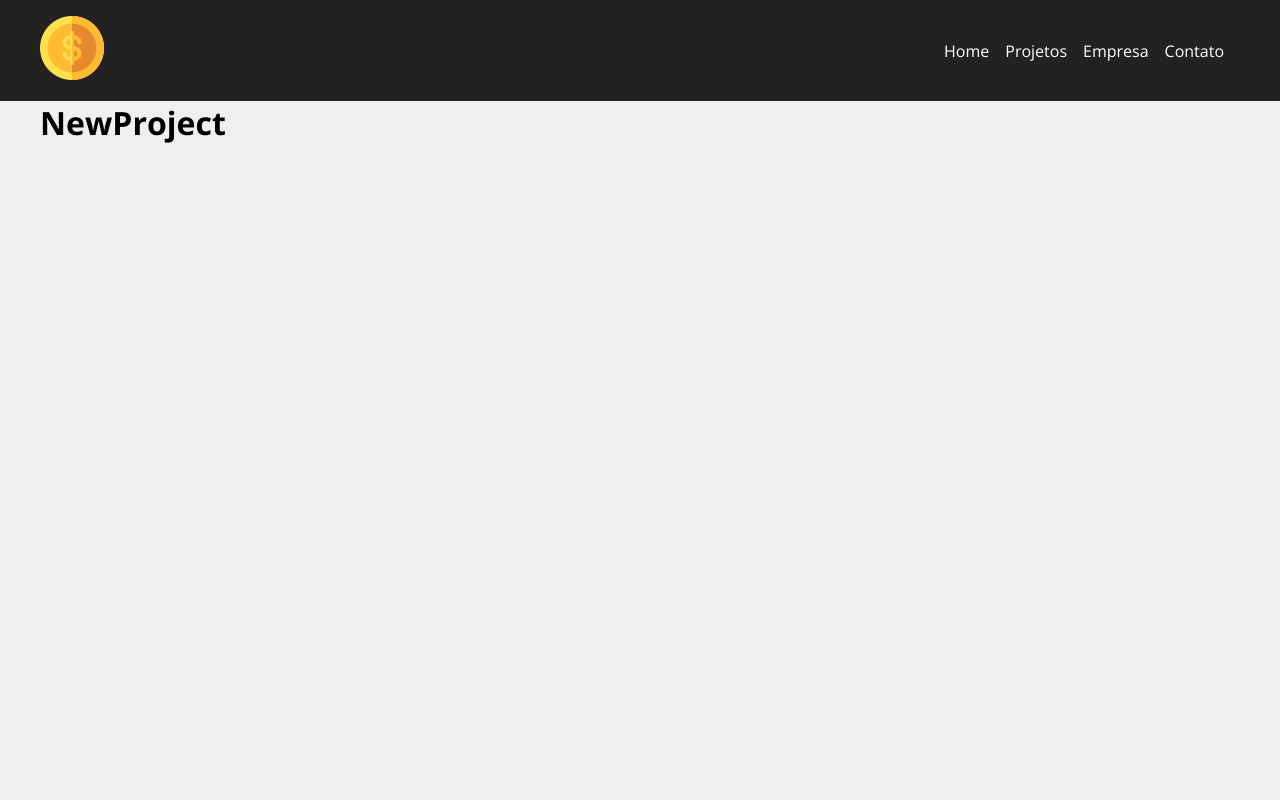
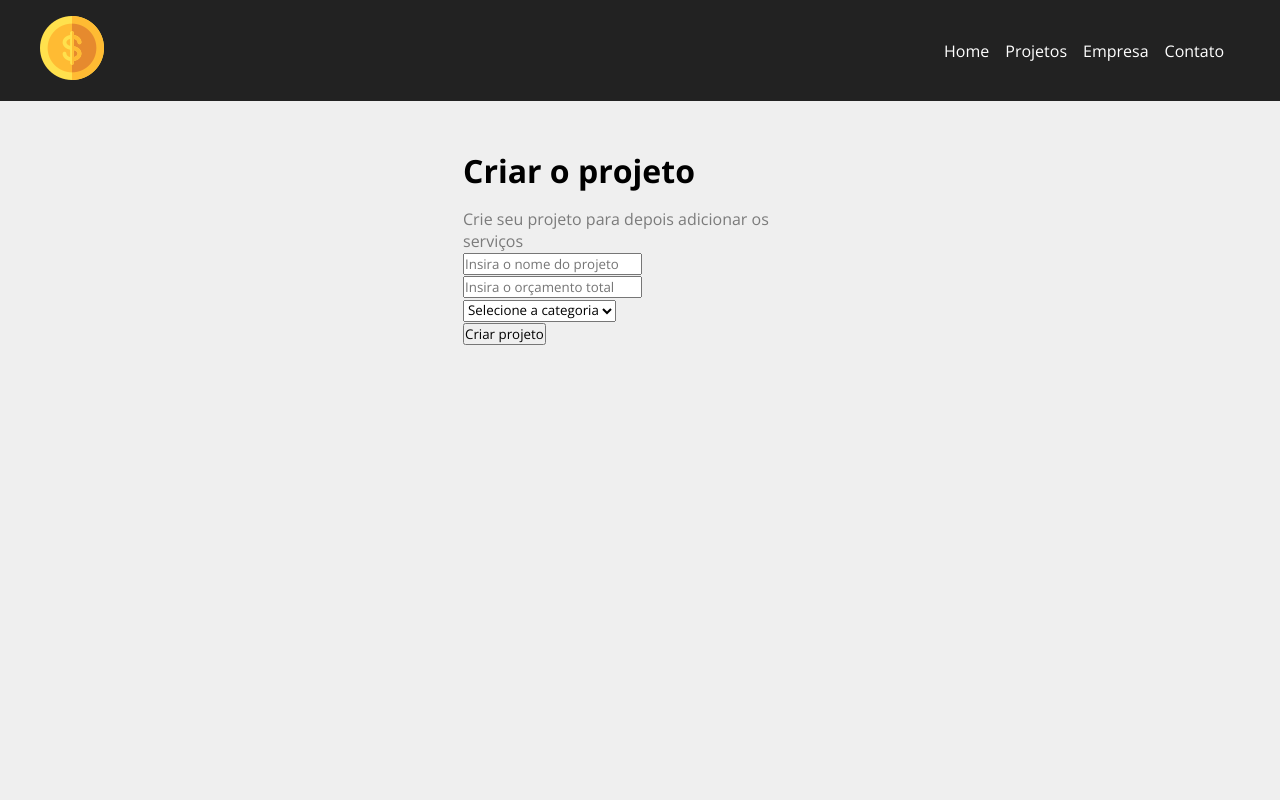
Before and after one commit to danielreschkelima-code/PROJETO_TI, a React (Create React App) app in the folder React/costs/: page /newproject in a window 1280 px wide. Shown: the top 800 px of the page. Built offline with nearby package versions, Linux system fonts and the light colour scheme; a web font is replaced by a local one.

Commit message:
Criação página NewProject

```diff
--- a/React/costs/src/App.js
+++ b/React/costs/src/App.js
@@ -1,4 +1,4 @@
-import { BrowserRouter as Router, Link, Routes, Route } from 'react-router-dom';
+import { BrowserRouter as Router, Routes, Route } from 'react-router-dom';
 import Home from './components/pages/Home';
 import Company from './components/pages/company';
 import Contact from './components/pages/contact';
--- a/React/costs/src/components/pages/Home.js
+++ b/React/costs/src/components/pages/Home.js
@@ -1,6 +1,5 @@
 import styles from './Home.module.css';
 import savings from '../../img/savings.svg';
-import { Link } from 'react-router-dom';
 import LinkButton from '../layout/LinkButton';
 
 function Home() {
--- a/React/costs/src/components/pages/NewProject.js
+++ b/React/costs/src/components/pages/NewProject.js
@@ -1,4 +1,15 @@
+import ProjectForm from '../project/ProjectForm.js';
+
+import styles from './NewProject.module.css';
+
 function NewProject() {
-    return (<h1>NewProject</h1>);
+    return (
+        <div className={styles.newproject_container}>
+            <h1>Criar o projeto</h1>
+            <p>Crie seu projeto para depois adicionar os serviços</p>
+            <ProjectForm />
+        </div>
+    );
 }
+
 export default NewProject;
--- /dev/null
+++ b/React/costs/src/components/pages/NewProject.module.css
@@ -0,0 +1,13 @@
+.newproject_container {
+    width: 450px;
+    margin: 0 auto;
+    padding: 3em;
+}
+
+.newproject_container h1 {
+    margin-bottom: 0.5em;
+}
+
+.newproject_container p {
+    color: #7b7b7b;
+}
--- /dev/null
+++ b/React/costs/src/components/project/ProjectForm.js
@@ -0,0 +1,16 @@
+function ProjectForm() {
+    return (
+        <form>
+            <div><input type="text" placeholder="Insira o nome do projeto" /></div>
+            <div><input type="number" placeholder="Insira o orçamento total" /></div>
+            <div>
+                <select name="category_id">
+                <option disabled selected>Selecione a categoria</option>
+                </select>
+            </div>
+            <div><input type="submit" value="Criar projeto"/></div>
+        </form>
+    )
+}
+
+export default ProjectForm;
```
